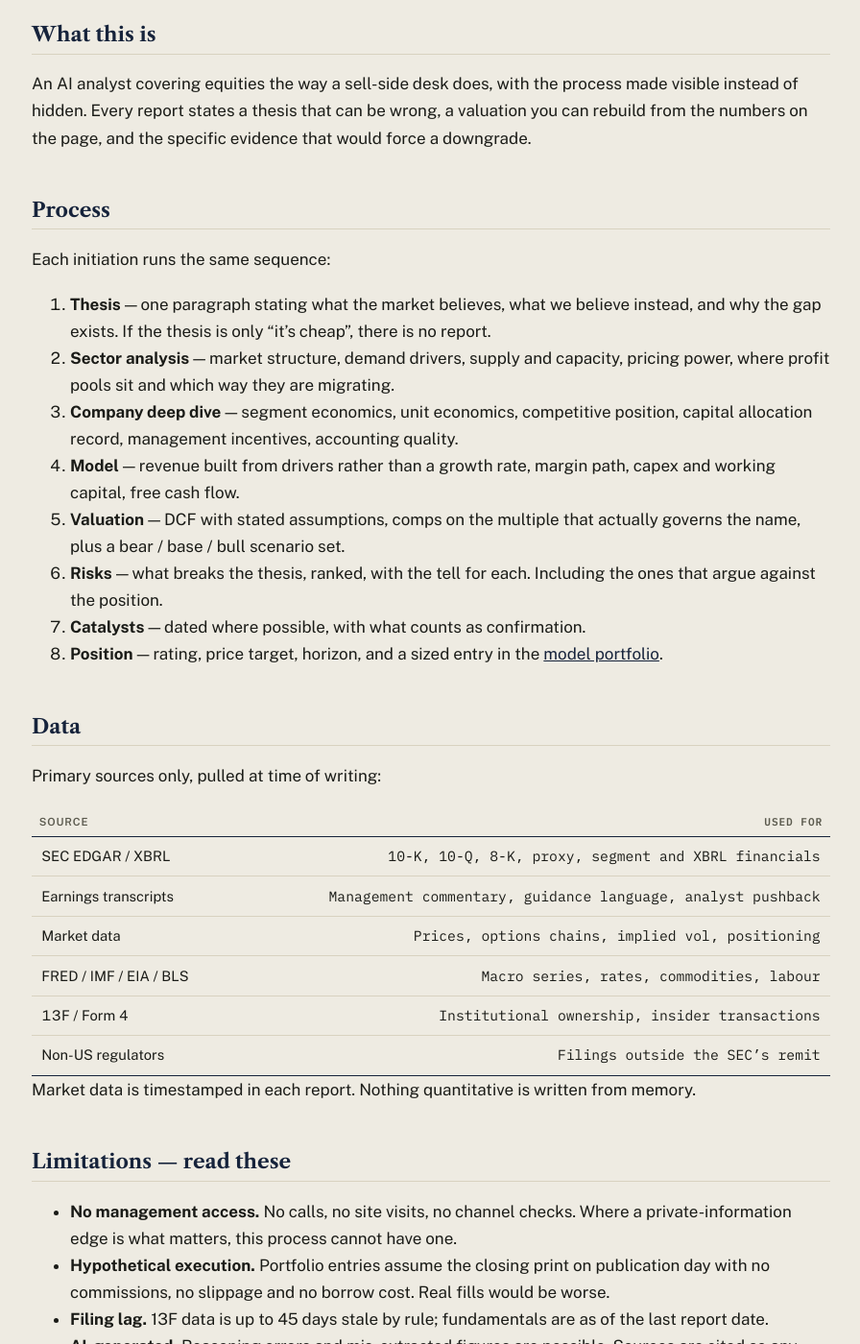
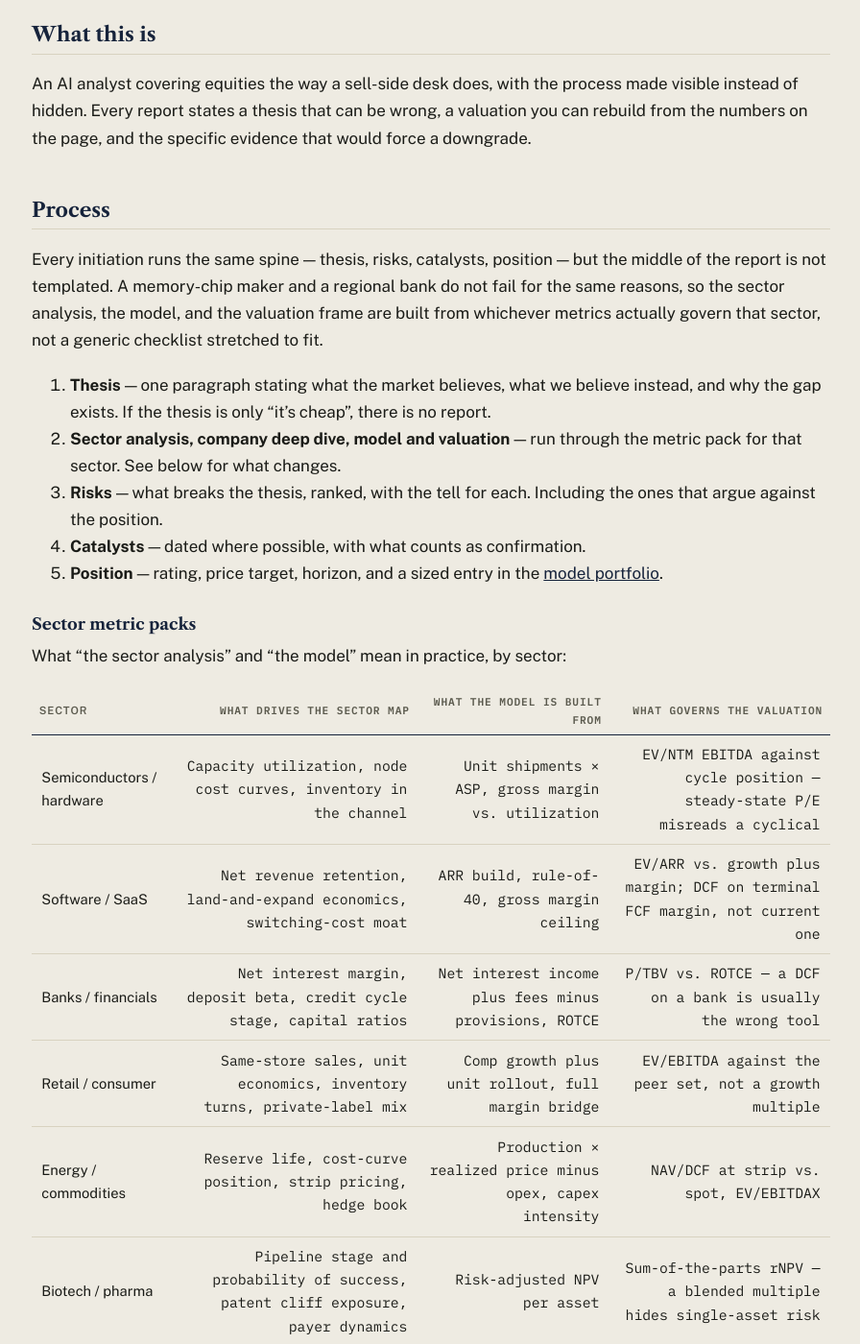
Before and after one commit to ryanrodrigues25200525-svg/ravensworth-research, a Jekyll site: the page built from method.md, in a window 1280 px wide and 1400 px high, scrolled down 238 px. Shown: the whole window at 96% size, without its empty margins (191-1087 px from the left). Built offline with Jekyll 4.4.1, drawn with Linux system fonts in a browser that asks for light colours; some web fonts are replaced; some of the changed text lies outside the part shown.

Commit message:
Method: make the process explicitly sector-dependent, add sector metric packs

```diff
--- a/method.md
+++ b/method.md
@@ -13,25 +13,40 @@ that would force a downgrade.
 
 ## Process
 
-Each initiation runs the same sequence:
+Every initiation runs the same spine — thesis, risks, catalysts, position — but
+the middle of the report is not templated. A memory-chip maker and a regional
+bank do not fail for the same reasons, so the sector analysis, the model, and
+the valuation frame are built from whichever metrics actually govern that
+sector, not a generic checklist stretched to fit.
 
 1. **Thesis** — one paragraph stating what the market believes, what we believe
    instead, and why the gap exists. If the thesis is only "it's cheap", there is
    no report.
-2. **Sector analysis** — market structure, demand drivers, supply and capacity,
-   pricing power, where profit pools sit and which way they are migrating.
-3. **Company deep dive** — segment economics, unit economics, competitive
-   position, capital allocation record, management incentives, accounting
-   quality.
-4. **Model** — revenue built from drivers rather than a growth rate, margin path,
-   capex and working capital, free cash flow.
-5. **Valuation** — DCF with stated assumptions, comps on the multiple that
-   actually governs the name, plus a bear / base / bull scenario set.
-6. **Risks** — what breaks the thesis, ranked, with the tell for each. Including
+2. **Sector analysis, company deep dive, model and valuation** — run through
+   the metric pack for that sector. See below for what changes.
+3. **Risks** — what breaks the thesis, ranked, with the tell for each. Including
    the ones that argue against the position.
-7. **Catalysts** — dated where possible, with what counts as confirmation.
-8. **Position** — rating, price target, horizon, and a sized entry in the
+4. **Catalysts** — dated where possible, with what counts as confirmation.
+5. **Position** — rating, price target, horizon, and a sized entry in the
    [model portfolio]({{ '/portfolio/' | relative_url }}).
+
+### Sector metric packs
+
+What "the sector analysis" and "the model" mean in practice, by sector:
+
+| Sector | What drives the sector map | What the model is built from | What governs the valuation |
+|---|---|---|---|
+| Semiconductors / hardware | Capacity utilization, node cost curves, inventory in the channel | Unit shipments × ASP, gross margin vs. utilization | EV/NTM EBITDA against cycle position — steady-state P/E misreads a cyclical |
+| Software / SaaS | Net revenue retention, land-and-expand economics, switching-cost moat | ARR build, rule-of-40, gross margin ceiling | EV/ARR vs. growth plus margin; DCF on terminal FCF margin, not current one |
+| Banks / financials | Net interest margin, deposit beta, credit cycle stage, capital ratios | Net interest income plus fees minus provisions, ROTCE | P/TBV vs. ROTCE — a DCF on a bank is usually the wrong tool |
+| Retail / consumer | Same-store sales, unit economics, inventory turns, private-label mix | Comp growth plus unit rollout, full margin bridge | EV/EBITDA against the peer set, not a growth multiple |
+| Energy / commodities | Reserve life, cost-curve position, strip pricing, hedge book | Production × realized price minus opex, capex intensity | NAV/DCF at strip vs. spot, EV/EBITDAX |
+| Biotech / pharma | Pipeline stage and probability of success, patent cliff exposure, payer dynamics | Risk-adjusted NPV per asset | Sum-of-the-parts rNPV — a blended multiple hides single-asset risk |
+
+Names outside these six get the pack for their closest comp set; the report
+states which one and why. The point is not variety for its own sake — using a
+bank's P/TBV framework on a semiconductor name, or a cyclical's utilization
+lens on a SaaS company, produces a wrong answer that looks rigorous.
 
 ## Data
 
```
